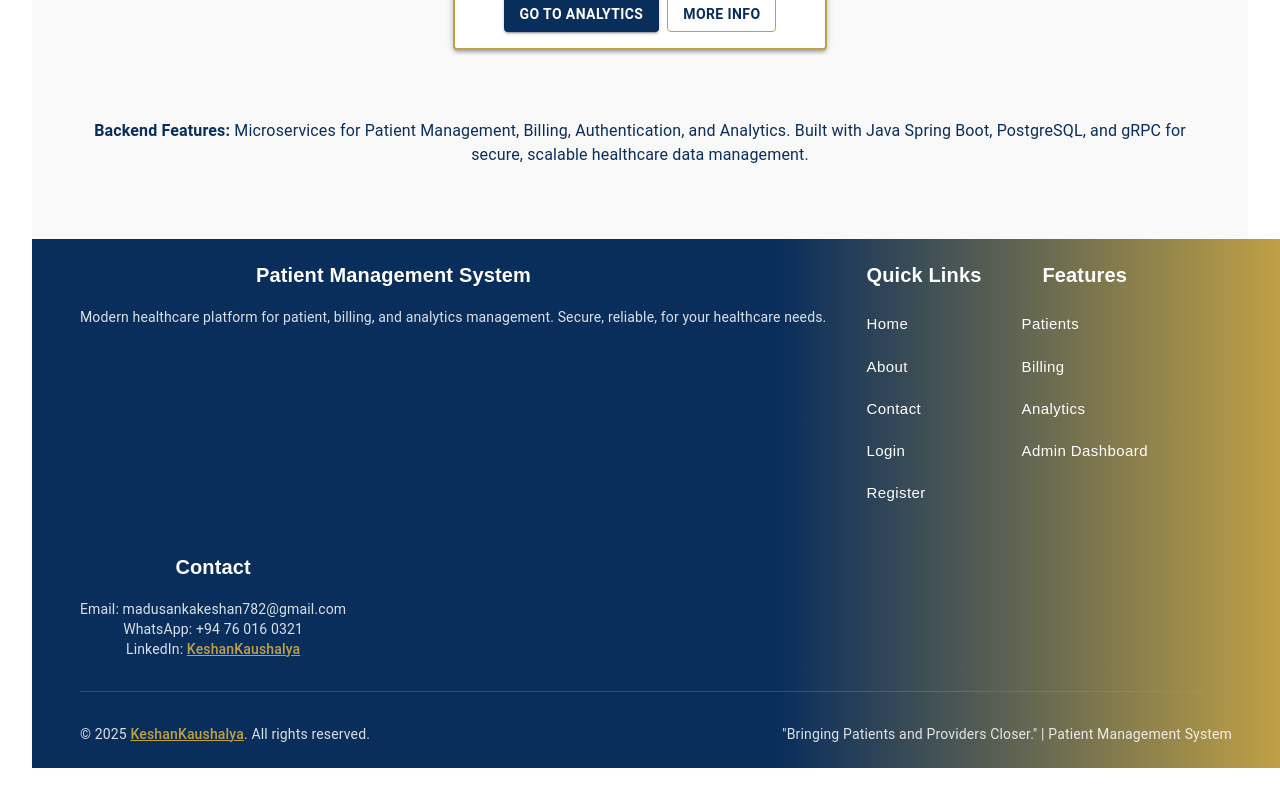
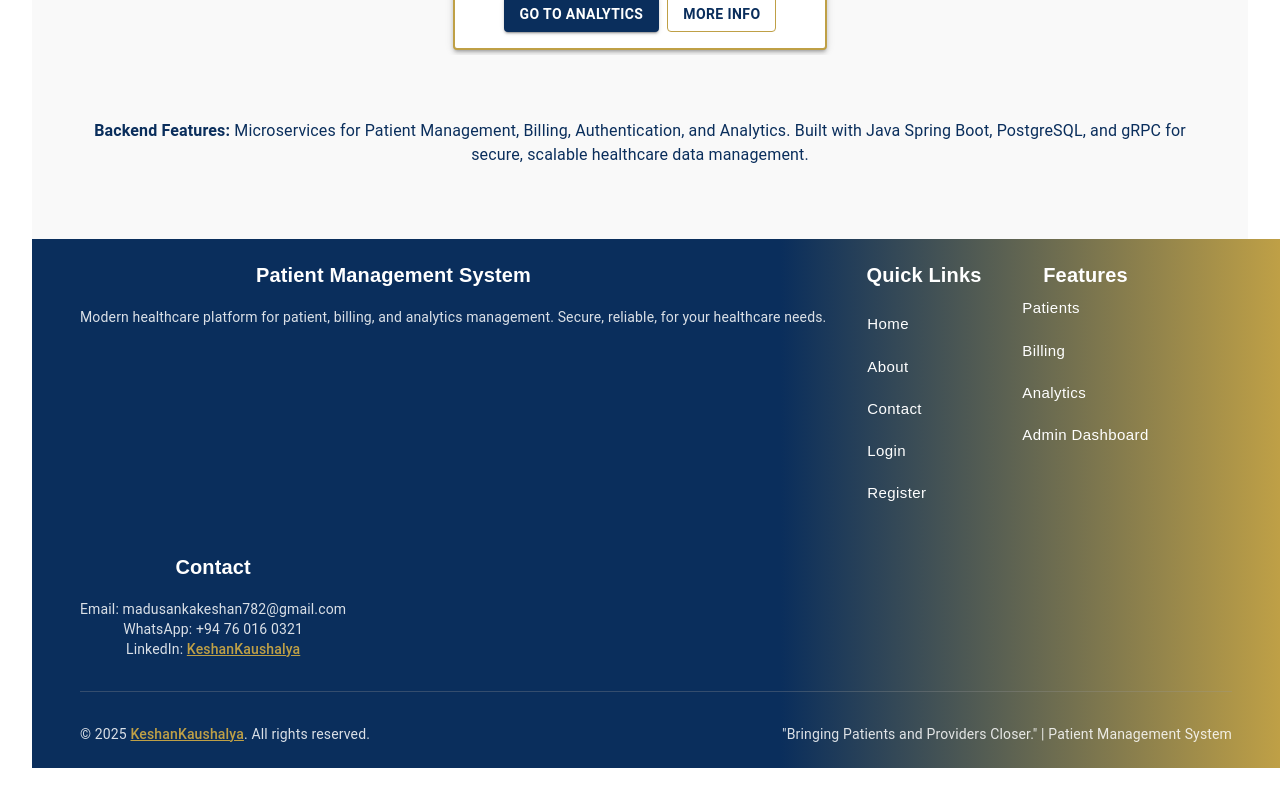
Before and after one commit to KeshanKaushalya/Patient_Management_System, a React (Vite) app in the folder patient_management_frontend/: page / in a window 1280 px wide. Shown: the part 1362-2162 px from the top of the page. Built offline with nearby package versions, Linux system fonts and the light colour scheme; some icons are missing.

Commit message:
Update MainLayout.jsx

```diff
--- a/patient_management_frontend/src/layouts/MainLayout.jsx
+++ b/patient_management_frontend/src/layouts/MainLayout.jsx
@@ -126,7 +126,7 @@ const MainLayout = () => {
             </Grid>
             {/* Features */}
             <Grid item xs={12} sm={6} md={2}>
-              <Typography variant="h6" sx={{ fontWeight: 600, mb: 2, color: '#fff', fontFamily: 'Montserrat, Arial, sans-serif' }}>
+              <Typography variant="h6" sx={{ fontWeight: 600, mb: 0, color: '#fff', fontFamily: 'Montserrat, Arial, sans-serif' }}>
                 Features
               </Typography>
               <Box sx={{ display: 'flex', flexDirection: 'column', gap: 1 }}>
@@ -173,7 +173,7 @@ const footerLinkStyle = {
   fontWeight: 400,
   fontSize: 15,
   textTransform: 'none',
-  px: 0,
+  px: 0.10,
   py: 0.5,
   minWidth: 0,
   fontFamily: 'Montserrat, Arial, sans-serif',
```
